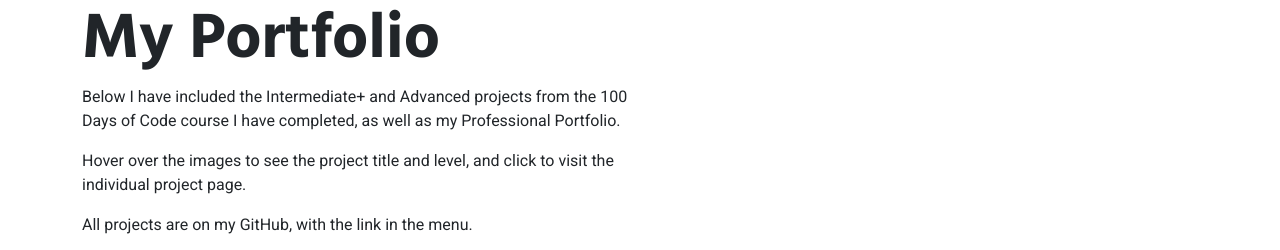
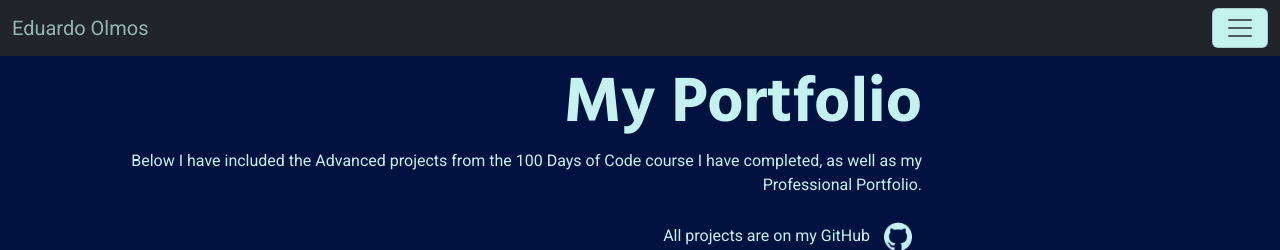
Before and after one commit to BigEd12/Day_80_Bootstrap_Portfolio, a Flask app: page /portfolio in a window 1280 px wide. Shown: the top 250 px of the page. Run offline with Flask 2, Linux system fonts and the light colour scheme; data comes from the database, SQL or seed files in the repository; both versions use the stored data as it was after the commit; some libraries are stand-ins or nearby versions.

Commit message:
Add_project completed, Database added, Project template begun Portfolio page completed Addition of first project files

```diff
--- a/main.py
+++ b/main.py
@@ -1,9 +1,12 @@
-from flask import Flask, render_template, redirect, url_for, flash, abort
+from flask import Flask, render_template, request, redirect, url_for
 from flask_bootstrap import Bootstrap
 from flask_wtf import FlaskForm
-from wtforms import StringField, SubmitField, EmailField
+from wtforms import StringField, SubmitField, EmailField, SelectField, MultipleFileField
 from wtforms.validators import DataRequired
 from datetime import datetime
+from flask_sqlalchemy import SQLAlchemy
+import os
+from werkzeug.utils import secure_filename
 
 ##---------------------- CONFIGURE BOOTSTRAP ---------------------- ##
 app = Flask(__name__)
@@ -17,6 +20,47 @@ class ContactForm(FlaskForm):
     body = StringField("message", validators=[DataRequired()])
     submit = SubmitField("send")
 
+# ---------------------- CONNECT TO DB ----------------------#
+app.config['SQLALCHEMY_DATABASE_URI'] = 'sqlite:///projects.db'
+app.config['SQLALCHEMY_TRACK_MODIFICATIONS'] = False
+db = SQLAlchemy(app)
+
+#---------------------- CONFIGURE DB TABLE ----------------------#
+class Portfolio(db.Model):
+    __tablename__ = "portfolio"
+    id = db.Column(db.Integer, primary_key=True)
+    name = db.Column(db.String(250), unique=True, nullable=False)
+    number = db.Column(db.Integer, unique=True, nullable=False)
+    level = db.Column(db.String(250), nullable=False)
+    description = db.Column(db.String(250), unique=True, nullable=False)
+    github = db.Column(db.String(250), unique=True, nullable=False)
+    focus = db.Column(db.String(250))
+    c_name = db.Column(db.String(250))
+    c_provider = db.Column(db.String(250), nullable=False)
+    image_paths = db.Column(db.String(250), nullable=False)
+    gif_paths = db.Column(db.String(250))
+    misc = db.Column(db.String(500))
+    def to_dict(self):
+        return {column.name: getattr(self, column.name) for column in self.__table__.columns}
+
+with app.app_context():
+    db.create_all()
+
+
+#---------------------- ADD PROJECT ----------------------#
+class AddNewProjectForm(FlaskForm):
+    name = StringField("Project Name", validators=[DataRequired()])
+    number = StringField("Project Number", validators=[DataRequired()])
+    level = SelectField(u"Project Level", choices=["Beginner", "Intermediate", "Intermediate+", "Advanced", "Portfolio"])
+    description = StringField("Project Description", validators=[DataRequired()])
+    github = StringField("GitHub Link (URL)", validators=[DataRequired()])
+    focus = StringField("Project Focus")
+    c_name = SelectField(u"Course Name", choices=["100 Days of Code: The Complete Python Bootcamp"], validators=[DataRequired()])
+    c_provider = SelectField(u"Course Provider", choices=["The App Brewery"], validators=[DataRequired()])
+    image_paths = MultipleFileField("Project Images")
+    gif_paths = MultipleFileField("Project Gifs")
+    misc = StringField("Misc Data")
+    submit = SubmitField("Submit")
 ##---------------------- COPYRIGHT YEAR ---------------------- ##
 year = datetime.now().strftime("%Y")
 
@@ -28,7 +72,64 @@ def home_page():
 
 @app.route("/portfolio")
 def portfolio():
-    return render_template("portfolio.html")
+    projects = Portfolio.query.all()
+    return render_template("portfolio.html", projects=projects, year=year)
+
+
+@app.route("/portfolio/<int:project>", methods=["POST", "GET"])
+def projects(project):
+    requested_project = Portfolio.query.get(project)
+
+    return render_template("project-template.html",
+                           project=requested_project,
+                           year=year
+                           )
+
+@app.route("/add_project", methods=["GET", "POST"])
+def add_project():
+    form = AddNewProjectForm()
+    if form.validate_on_submit():
+        # Check if a project folder exists, if not, create it
+        if not os.path.exists(f"static/images/projects/{form.number.data}/images"):
+            os.makedirs(f"static/images/projects/{form.number.data}/images")
+        if not os.path.exists(f"static/images/projects/{form.number.data}/gifs"):
+            os.makedirs(f"static/images/projects/{form.number.data}/gifs")
+
+        # Save portfolio images
+        files_filenames_images = []
+        for file in request.files.getlist("image_paths"):
+            file_filename = secure_filename(file.filename)
+            file.save(os.path.join(f"static/images/projects/{form.number.data}/images", file_filename))
+            files_filenames_images.append(file_filename)
+
+        # Save portfolio gifs
+        files_filenames_gifs = []
+        for file in request.files.getlist("gif_paths"):
+            file_filename = secure_filename(file.filename)
+            file.save(os.path.join(f"static/images/projects/{form.number.data}/gifs", file_filename))
+            files_filenames_gifs.append(file_filename)
+
+
+
+        #Create entry for db
+        new_project = Portfolio(
+            name=form.name.data,
+            number=form.number.data,
+            level=form.level.data,
+            description=form.description.data,
+            github=form.github.data,
+            focus=form.focus.data,
+            c_name=form.c_name.data,
+            c_provider=form.c_provider.data,
+            image_paths=','.join(files_filenames_images),
+            gif_paths=','.join(files_filenames_gifs),
+            misc=form.misc.data,
+        )
+        db.session.add(new_project)
+        db.session.commit()
+        return redirect(url_for("add_project"))
+
+    return render_template("add_project.html", form=form)
 
 if __name__ == "__main__":
     app.run(debug=True)
--- a/static/css/styles.css
+++ b/static/css/styles.css
@@ -95,14 +95,14 @@ p {
     left: 30%;
     color: #C4F2EE;
 }
-/*-------------------- HOME --------------------*/
+/*-------------------- HOME - INDEX --------------------*/
 .title-text {
     color: #C4F2EE;
     position: relative;
     top: 250%;
 }
 
-/*-------------------- ABOUT --------------------*/
+/*-------------------- ABOUT - INDEX --------------------*/
 #about {
     padding: 3%;
     color: #011140;
@@ -118,7 +118,7 @@ p {
     padding-bottom: 5%;
 }
 
-/*-------------------- CV --------------------*/
+/*-------------------- CV - INDEX --------------------*/
 
 #cv {
     background-color: #C4F2EE;
@@ -131,7 +131,7 @@ p {
     padding: 3% 3% 3% 0;
 }
 
-/*-------------------- PORTFOLIO --------------------*/
+/*-------------------- PORTFOLIO - INDEX --------------------*/
 #portfolio {
     width: 130%;
     padding: 5%;
@@ -142,13 +142,94 @@ p {
     padding: 5% 0%;
 }
 
-/*-------------------- CONTACT --------------------*/
+/*-------------------- CONTACT - INDEX --------------------*/
 #contact {
     background-color: #C4F2EE;
     width: 130%;
     padding: 5%;
     color: #011140;
 }
+
+/*-------------------- PORTFOLIO - PAGE --------------------*/
+#portfolio-header {
+    background-color: #011140;
+    color: #C4F2EE;
+    padding: 5%;
+    text-align: right;
+}
+
+#portfolio-body {
+    color: #011140;
+    background-color: #C4F2EE;
+    padding: 5%;
+    text-align: right;
+}
+
+
+#portfolio-body .card-body {
+    background-color: #011140;
+    color: #C4F2EE;
+}
+
+#portfolio-body .card {
+  position: relative;
+  width: 60%;
+  height: 0;
+  perspective: 1000px;
+}
+
+#portfolio-body .card-inner {
+  position: absolute;
+  width: 100%;
+  height: 100%;
+  text-align: center;
+  transition: transform 1s;
+  transform-style: preserve-3d;
+}
+
+.card:hover .card-inner {
+  transform: rotateY(180deg);
+}
+
+.card-front, .card-back {
+  position: absolute;
+  width: 100%;
+  height: 100%;
+  backface-visibility: hidden;
+}
+
+#portfolio-body .card-back {
+  transform: rotateY(180deg);
+}
+
+/*-------------------- PROJECT TEMPLATE PAGE --------------------*/
+#project-template-header {
+    background-color: #011140;
+    color: #C4F2EE;
+    padding: 5%;
+    text-align: right;
+}
+
+#project-template-body {
+    color: #011140;
+    background-color: #C4F2EE;
+    padding: 5%;
+    text-align: right;
+}
+
+
+/*-------------------- ADD PROJECT --------------------*/
+#add-project {
+    background-color: #011140;
+    color: #C4F2EE;
+    padding: 5%;
+}
+
+.form-group {
+    padding: 1%;
+    width: 50%;
+}
+
 
 /*-------------------- RESPONSIVENESS --------------------*/
 
--- a/templates/index.html
+++ b/templates/index.html
@@ -156,16 +156,14 @@
                     <div class="col-6">
                         <p>This is a random selection of the work I
                             have been completing since I began
-                            my journey. It ranges from complete
-                            beginners, to more advanced, professional
-                            portfolio projects.</p>
+                            my journey. I have included the advanced and portfolio projects.</p>
                     </div>
                     <div class="col-xl-6 col-12">
                         <p>Click here for the complete collection</p>
 
                         <div class="row">
                             <div class="col-xl-4 col-12">
-                                <a class="btn btn-dark btn-sm" href="portfolio.html" role="button">Projects</a>
+                                <a class="btn btn-dark btn-sm" href="{{ url_for ('portfolio') }}" role="button">Projects</a>
                             </div>
                         </div>
                     </div>
--- a/templates/portfolio.html
+++ b/templates/portfolio.html
@@ -1,55 +1,57 @@
-<!DOCTYPE html>
-<html lang="en">
-<head>
-    <meta charset="UTF-8">
-    <meta name="viewport" content="width=device-width, initial-scale=1">
-    <title>Portfolio Page</title>
+{% include "nav_menu.html" %}
 
-        <!---------- BOOTSTRAP CSS & JAVA ---------->
-    <link href="https://cdn.jsdelivr.net/npm/bootstrap@5.3.0-alpha1/dist/css/bootstrap.min.css" rel="stylesheet" integrity="sha384-GLhlTQ8iRABdZLl6O3oVMWSktQOp6b7In1Zl3/Jr59b6EGGoI1aFkw7cmDA6j6gD" crossorigin="anonymous">
-    <script src="https://cdn.jsdelivr.net/npm/bootstrap@5.3.0-alpha1/dist/js/bootstrap.bundle.min.js" integrity="sha384-w76AqPfDkMBDXo30jS1Sgez6pr3x5MlQ1ZAGC+nuZB+EYdgRZgiwxhTBTkF7CXvN" crossorigin="anonymous"></script>
-
-    <link rel="preconnect" href="https://fonts.googleapis.com">
-    <link rel="preconnect" href="https://fonts.gstatic.com" crossorigin>
-    <link href="https://fonts.googleapis.com/css2?family=Hind+Siliguri:wght@300;400;500;600;700&family=Roboto:ital,wght@0,100;0,300;0,400;0,500;0,700;0,900;1,100;1,300;1,400;1,500;1,700;1,900&display=swap" rel="stylesheet">
-
-    <link rel="stylesheet" href="{{ url_for('static', filename='css/styles.css') }}">
-</head>
 <body>
-    <div class="container">
+    <section id="portfolio-header">
         <div class="row">
-            <div class="col-12">
+            <div class="col-9">
                 <h1>My Portfolio</h1>
             </div>
         </div>
         <div class="row">
-            <div class="col-lg-6 col-12">
-                <p>Below I have included the Intermediate+ and Advanced projects from the 100 Days of Code course I have completed, as well as my Professional Portfolio.</p>
-                <p>Hover over the images to see the project title and level, and click to visit the individual project page.</p>
-                <p>All projects are on my GitHub, with the link in the menu.</p>
+            <div class="col-9">
+                <p>Below I have included the Advanced projects from the 100 Days of Code course I have completed, as well as my Professional Portfolio.</p>
+                <p>All projects are on my GitHub
+                    <a class="icon-image" aria-current="page" href="https://github.com/BigEd12">
+                        <img class="icon-images" src="{{ url_for('static', filename='/img/github_blue.png') }}">
+                    </a>
+                </p>
+
             </div>
         </div>
-        <div class="row">
-            <div class="col-lg-4 col-sm-6 col-12">
-                <img src="https://picsum.photos/300/200" class="project-images">
+    </section>
+    <section id="portfolio-body">
+      <div class="row">
+        {% for project in projects %}
+        <div class="col-12 col-lg-4 col-md-6">
+          <div class="card">
+            <div class="card-inner">
+                  <div class="card-front">
+                      <a href="{{ url_for('projects', project=project.id) }}">
+                          <img src="{{ url_for('static', filename='/images/projects/' ~ project.number ~ '/images/2.jpg') }}" class="card-img-top" alt="Eduardo Olmos {{ project.name }}">
+                          <div class="card-body">
+                              <h5 class="card-title">{{ project.number }}. {{ project.name}}</h5>
+                          </div>
+                      </a>
+              </div>
+                  <div class="card-back">
+                      <a href="{{ url_for('projects', project=project.id) }}">
+                          <img src="{{ url_for('static', filename='/images/projects/' ~ project.number ~ '/gifs/2.gif') }}" class="card-img-top" alt="Eduardo Olmos {{ project.name }}">
+                          <div class="card-body">
+                              <h5 class="card-title">{{ project.number }}. {{ project.name}}</h5>
+                              <p><small>{{ project.level}}</small></p>
+                              <p><small>{{ project.c_provider}}</small></p>
+                              <p><small>{{ project.c_name}}</small></p>
+                          </div>
+                      </a>
+
+                  </div>
             </div>
-            <div class="col-lg-4 col-sm-6 col-12">
-                <img src="https://picsum.photos/300/200" class="project-images">
-            </div>
-            <div class="col-lg-4 col-sm-6 col-12">
-                <img src="https://picsum.photos/300/200" class="project-images">
-            </div>
-            <div class="col-lg-4 col-sm-6 col-12">
-                <img src="https://picsum.photos/300/200" class="project-images">
-            </div>
-            <div class="col-lg-4 col-sm-6 col-12">
-                <img src="https://picsum.photos/300/200" class="project-images">
-            </div>
-            <div class="col-lg-4 col-sm-6 col-12">
-                <img src="https://picsum.photos/300/200" class="project-images">
-            </div>
+          </div>
         </div>
-    </div>
+        {% endfor %}
+      </div>
+    </section>
+
 
 </body>
 </html>
```
Also changed, not shown: templates/add_project.html (added, +12 -0 lines), templates/project-template.html (+28 -24 lines), instance/projects.db (added), static/images/projects/81/gifs/1.gif (added), static/images/projects/81/gifs/2.gif (added), static/images/projects/81/images/1.jpg (added), static/images/projects/81/images/2.jpg (added).
